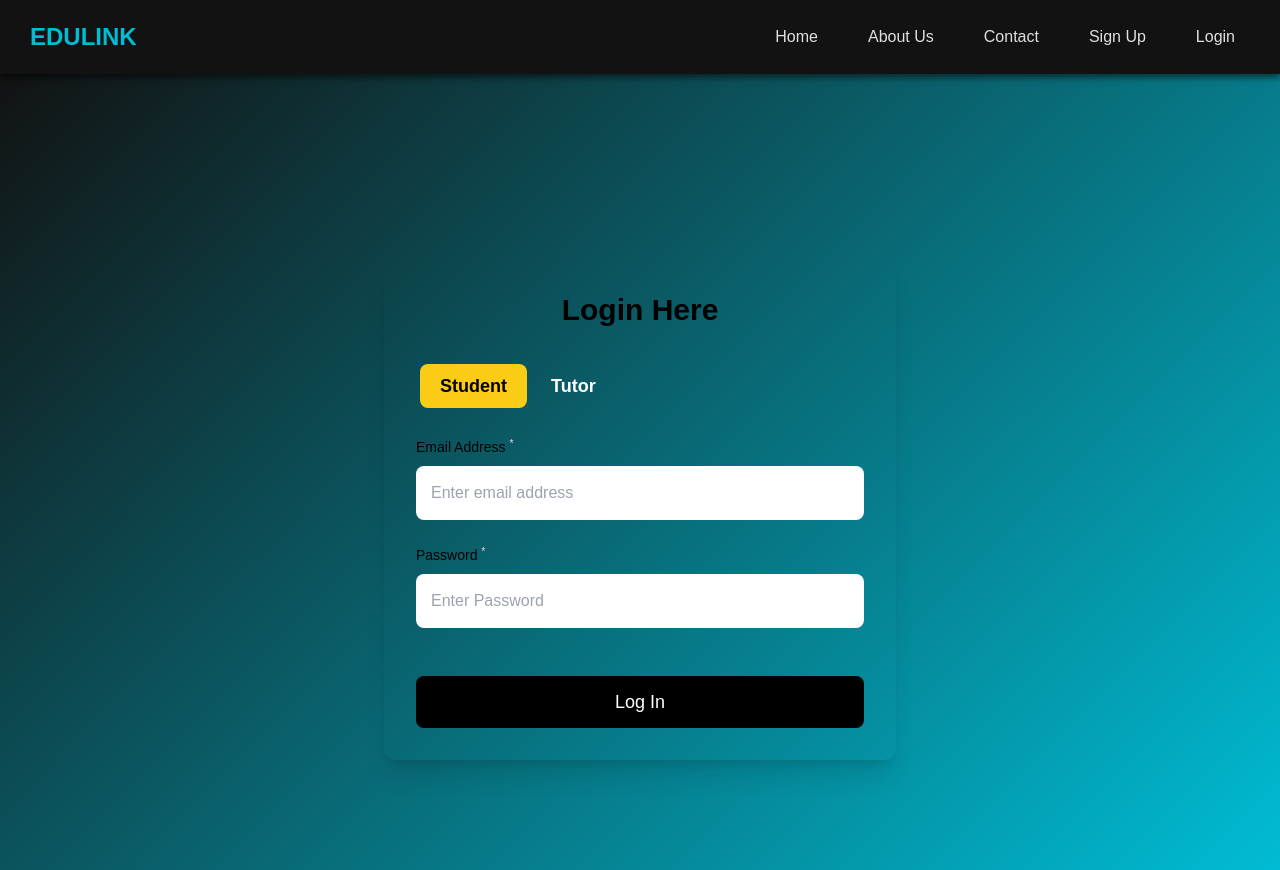
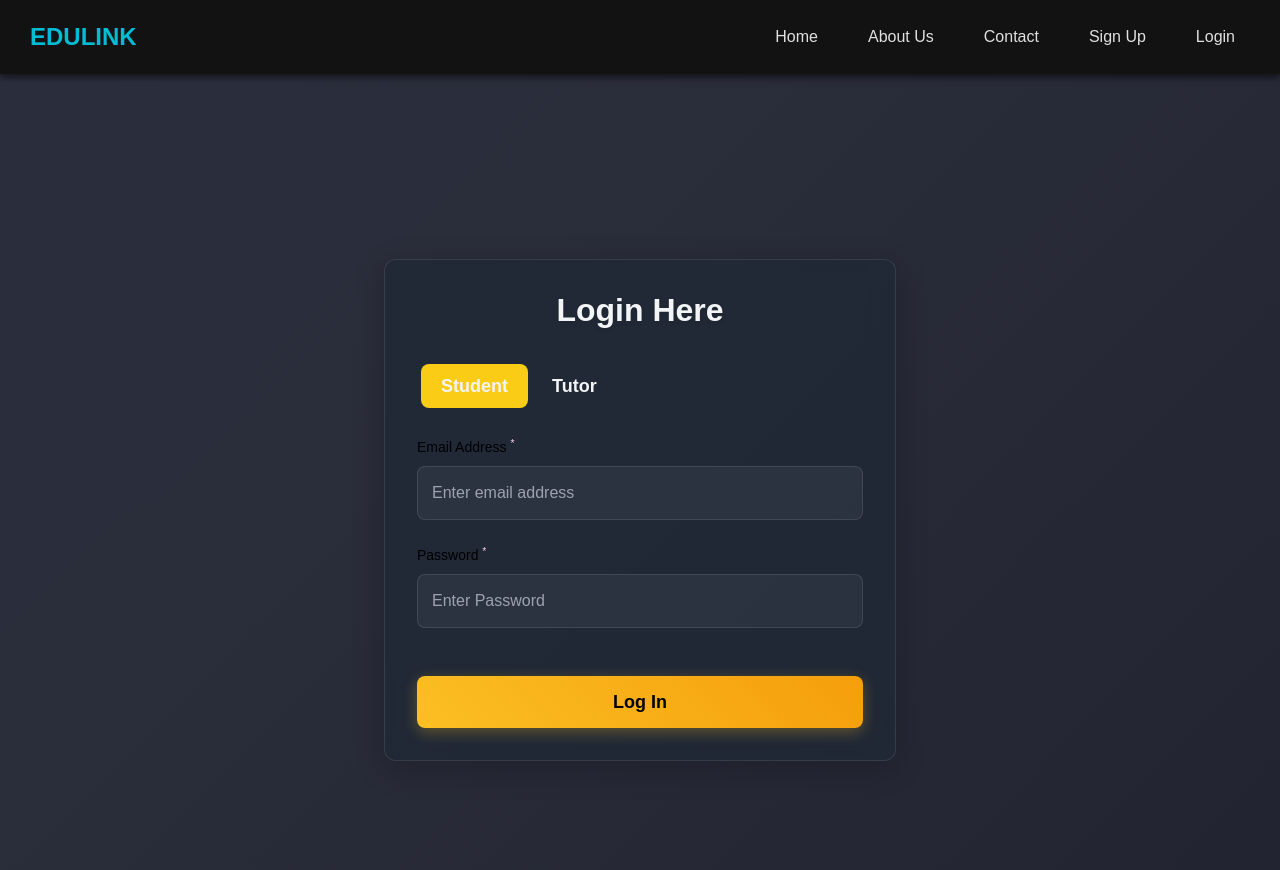
Before and after one commit to musnymubarak/EduLink-Peer-Tutoring-App, a React (Create React App) app in the folder frontend/: page /login in a window 1280 px wide. Built offline with nearby package versions, Linux system fonts and the light colour scheme.

Commit message:
update login page
change the UI of login page with adding css parts

```diff
--- /dev/null
+++ b/frontend/src/components/Login.css
@@ -0,0 +1,78 @@
+.login-container {
+    min-height: 100vh;
+    background: linear-gradient(-45deg, #1a1d28, #2a2d3a, #2c3444, #1f2937);
+    background-size: 400% 400%;
+    animation: gradientBG 15s ease infinite;
+  }
+
+  @keyframes gradientBG {
+    0% { background-position: 0% 50%; }
+    50% { background-position: 100% 50%; }
+    100% { background-position: 0% 50%; }
+  }
+
+  .login-form-container {
+    background: rgba(31, 41, 55, 0.7);
+    backdrop-filter: blur(12px);
+    border: 1px solid rgba(255, 255, 255, 0.1);
+    box-shadow: 0 8px 32px 0 rgba(0, 0, 0, 0.2);
+  }
+
+  .login-form-container h1 {
+    color: #f3f4f6;
+    font-size: 2rem;
+    text-shadow: 0 2px 4px rgba(0, 0, 0, 0.1);
+  }
+
+  .login-input {
+    background: rgba(255, 255, 255, 0.05);
+    color: #f3f4f6;
+    border: 1px solid rgba(255, 255, 255, 0.1);
+    transition: all 0.3s ease;
+  }
+
+  .login-input::placeholder {
+    color: #9ca3af;
+  }
+
+  .login-input:focus {
+    background: rgba(255, 255, 255, 0.1);
+    border-color: #fbbf24;
+    box-shadow: 0 0 0 2px rgba(251, 191, 36, 0.2);
+  }
+
+  .login-button {
+    background: linear-gradient(45deg, #fbbf24, #f59e0b);
+    color: #000;
+    font-weight: 600;
+    box-shadow: 0 4px 15px rgba(251, 191, 36, 0.3);
+    transition: all 0.3s ease;
+  }
+
+  .login-button:hover {
+    background: linear-gradient(45deg, #f59e0b, #d97706);
+    transform: translateY(-2px);
+    box-shadow: 0 6px 20px rgba(251, 191, 36, 0.4);
+  }
+
+  .tab-button {
+    color: #f3f4f6;
+    transition: all 0.3s ease;
+  }
+
+  .tab-button.active {
+    background: linear-gradient(45deg, #fbbf24, #f59e0b);
+    color: #000;
+    box-shadow: 0 4px 15px rgba(251, 191, 36, 0.3);
+  }
+
+  .form-label {
+    color: #f3f4f6;
+    font-size: 0.95rem;
+    margin-bottom: 0.5rem;
+  }
+
+  .required-star {
+    color: #fbbf24;
+    font-weight: bold;
+  }
--- a/frontend/src/components/Login.js
+++ b/frontend/src/components/Login.js
@@ -4,23 +4,19 @@ import { motion } from "framer-motion";
 import { useNavigate } from "react-router-dom";
 import axios from "axios";
 import Navbar from "./Navbar";
-import { useAccountType } from "./dashboard/AccountTypeContext"; // Import context for managing account type
+import { useAccountType } from "./dashboard/AccountTypeContext";
+import "./Login.css";
 
 export default function Login() {
-  const { setAccountType } = useAccountType(); // Access the context to set the account type
-
-  // Tab data for account type selection
+  const { setAccountType } = useAccountType();
   const tabData = [
     { id: 1, tabName: "Student", type: "Student" },
     { id: 2, tabName: "Tutor", type: "Instructor" }
   ];
 
-  // Default field is "Student", this will be updated based on user selection
   const [field, setField] = useState("Student");
+  const navigate = useNavigate();
 
-  const navigate = useNavigate(); // To navigate after login
-
-  // Handle login form submission
   const handleLogin = async (event) => {
     event.preventDefault();
 
@@ -28,29 +24,23 @@ export default function Login() {
     const password = event.target.password.value;
 
     try {
-      // Send login request with email, password, and selected accountType
       const response = await axios.post("http://localhost:4000/api/v1/auth/login", {
         email,
         password,
         accountType: field,
       });
 
-      // Log the response to check the structure
       console.log(response.data);
 
-      const { token, user } = response.data;  // Destructure the user object
-      const { accountType } = user;  // Access accountType from the user object
+      const { token, user } = response.data;
+      const { accountType } = user;
 
-      // Ensure accountType is present
       if (!accountType) {
         throw new Error("Account type is missing from the response");
       }
 
-      // Store the token and accountType in localStorage
       localStorage.setItem("token", token);
-      setAccountType(accountType); // Set the accountType in the context
-
-      // Redirect to the appropriate dashboard based on accountType
+      setAccountType(accountType);
       navigate(`/dashboard/${accountType.toLowerCase()}/subjects`);
     } catch (error) {
       console.error("Login failed:", error.message || error.response?.data?.message);
@@ -65,22 +55,18 @@ export default function Login() {
       transition={{ duration: 0.8 }}
     >
       <Navbar />
-      <div
-        className="flex justify-center items-center min-h-screen"
-        style={{ background: "linear-gradient(135deg, #121212, #00bcd4)" }}
-      >
-        <div className="w-full max-w-lg bg-richblack-800 p-8 rounded-xl shadow-xl transform transition-transform hover:scale-105 hover:shadow-2xl duration-500 mt-20">
+      <div className="flex justify-center items-center min-h-screen login-container">
+        <div className="w-full max-w-lg bg-richblack-800 p-8 rounded-xl shadow-xl transform transition-transform hover:scale-105 hover:shadow-2xl duration-500 mt-20 login-form-container">
           <h1 className="text-3xl font-semibold text-richblack-5 mb-8 text-center">
             Login Here
           </h1>
 
-          {/* Tab buttons for account type selection */}
           <div className="relative flex bg-richblack-800 p-1 gap-x-1 my-6 rounded-full max-w-max">
             {tabData.map((tab) => (
               <button
                 key={tab.id}
                 onClick={() => setField(tab.type)}
-                className={`py-2 px-5 rounded-lg transition-all duration-200 text-lg font-semibold ${
+                className={`tab-button py-2 px-5 rounded-lg transition-all duration-200 text-lg font-semibold ${
                   field === tab.type ? "bg-yellow-400 text-black" : "bg-transparent text-white"
                 }`}
               >
@@ -89,7 +75,6 @@ export default function Login() {
             ))}
           </div>
 
-          {/* Login form */}
           <form className="flex w-full flex-col gap-y-6" onSubmit={handleLogin}>
             <label className="w-full">
               <p className="mb-2 text-[0.875rem] leading-[1.375rem] text-richblack-5">
@@ -100,7 +85,7 @@ export default function Login() {
                 type="email"
                 name="email"
                 placeholder="Enter email address"
-                className="w-full max-w-md rounded-lg bg-richblack-800 p-[14px] text-richblack-5 border border-transparent focus:outline-none focus:ring-2 focus:ring-yellow-200 focus:ring-opacity-50 transition-all hover:border-yellow-300"
+                className="login-input w-full max-w-md rounded-lg bg-richblack-800 p-[14px] text-richblack-5 border border-transparent focus:outline-none focus:ring-2 focus:ring-yellow-200 focus:ring-opacity-50 transition-all hover:border-yellow-300"
               />
             </label>
             <label className="w-full relative">
@@ -112,12 +97,12 @@ export default function Login() {
                 type="password"
                 name="password"
                 placeholder="Enter Password"
-                className="w-full max-w-md rounded-lg bg-richblack-800 p-[14px] text-richblack-5 border border-transparent focus:outline-none focus:ring-2 focus:ring-yellow-200 focus:ring-opacity-50 transition-all hover:border-yellow-300"
+                className="login-input w-full max-w-md rounded-lg bg-richblack-800 p-[14px] text-richblack-5 border border-transparent focus:outline-none focus:ring-2 focus:ring-yellow-200 focus:ring-opacity-50 transition-all hover:border-yellow-300"
               />
             </label>
             <button
               type="submit"
-              className="mt-6 w-full max-w-md rounded-lg bg-black py-3 px-6 text-lg font-medium text-white transition-all hover:scale-105 duration-300"
+              className="login-button mt-6 w-full max-w-md rounded-lg py-3 px-6 text-lg font-medium text-white transition-all hover:scale-105 duration-300"
             >
               Log In
             </button>
```
